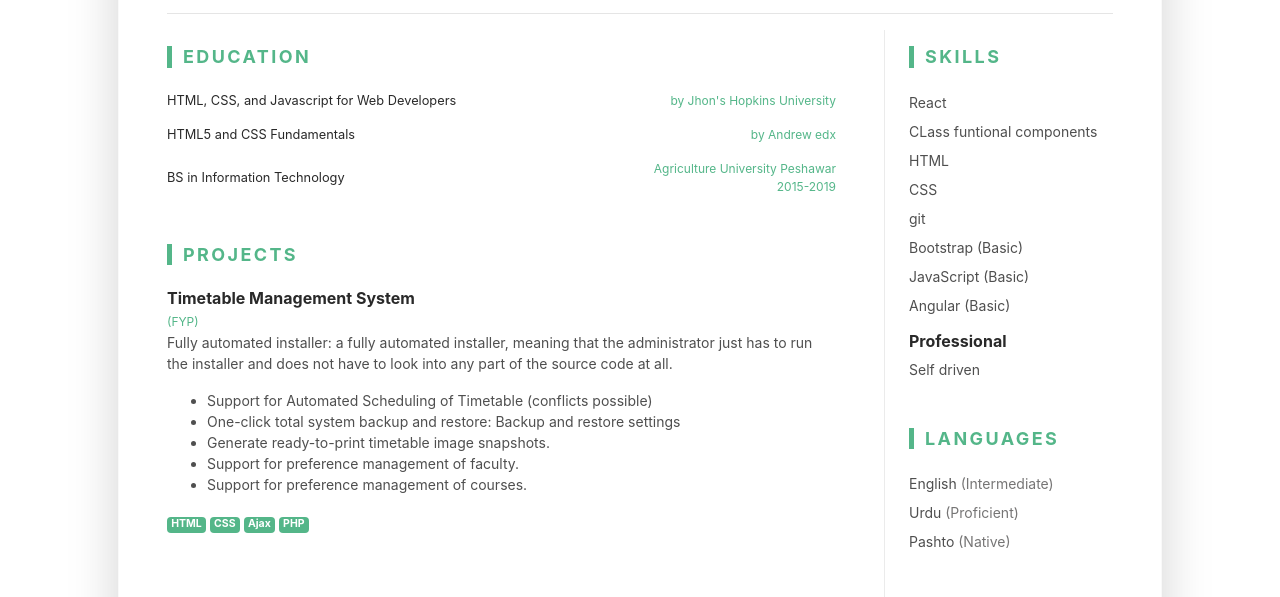
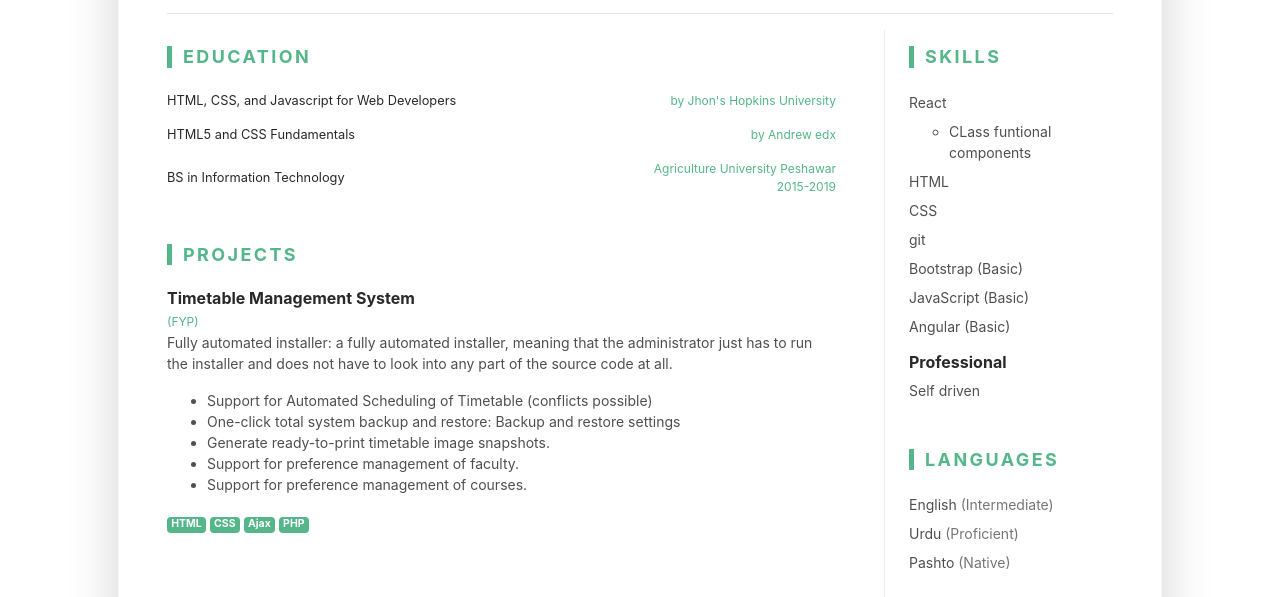
Before and after one commit to farooq83/farooq83.github.io, a plain HTML site: page index.html in a window 1280 px wide. Shown: the part 196-793 px from the top of the page. Drawn offline with Linux system fonts and the light colour scheme.

Commit message:
Update index.html

```diff
--- a/index.html
+++ b/index.html
@@ -104,7 +104,7 @@
 									<ul class="list-unstyled resume-skills-list">
 											<li class="mb-2">React</li>
 											<li class="mb-2">
-												<ul class="list-unstyled resume-skills-list">
+												<ul>
 													<li>CLass funtional components</li>
 												</ul>
 										        </li>
@@ -113,7 +113,6 @@
 											<li class="mb-2">git</li>
 											<li class="mb-2">Bootstrap (Basic)</li>
 											<li class="mb-2">JavaScript (Basic)</li>
-
 											<li class="mb-2">Angular (Basic)</li>
 
 
```
